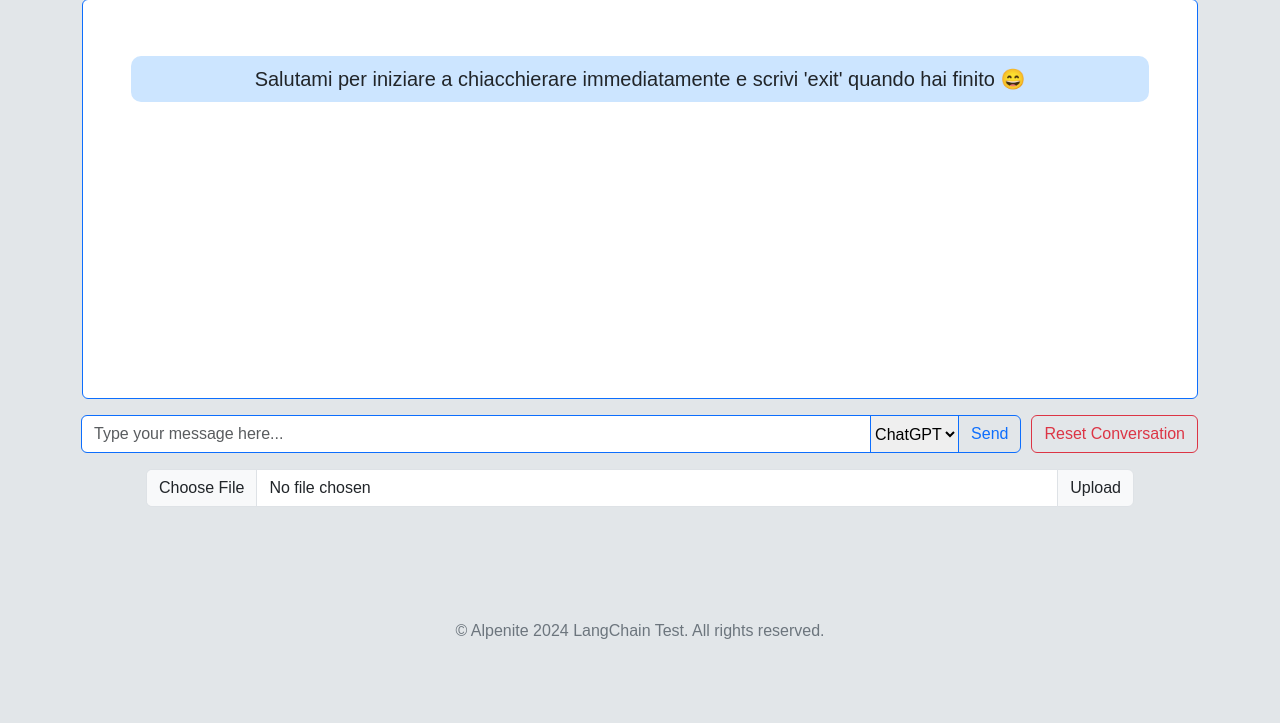
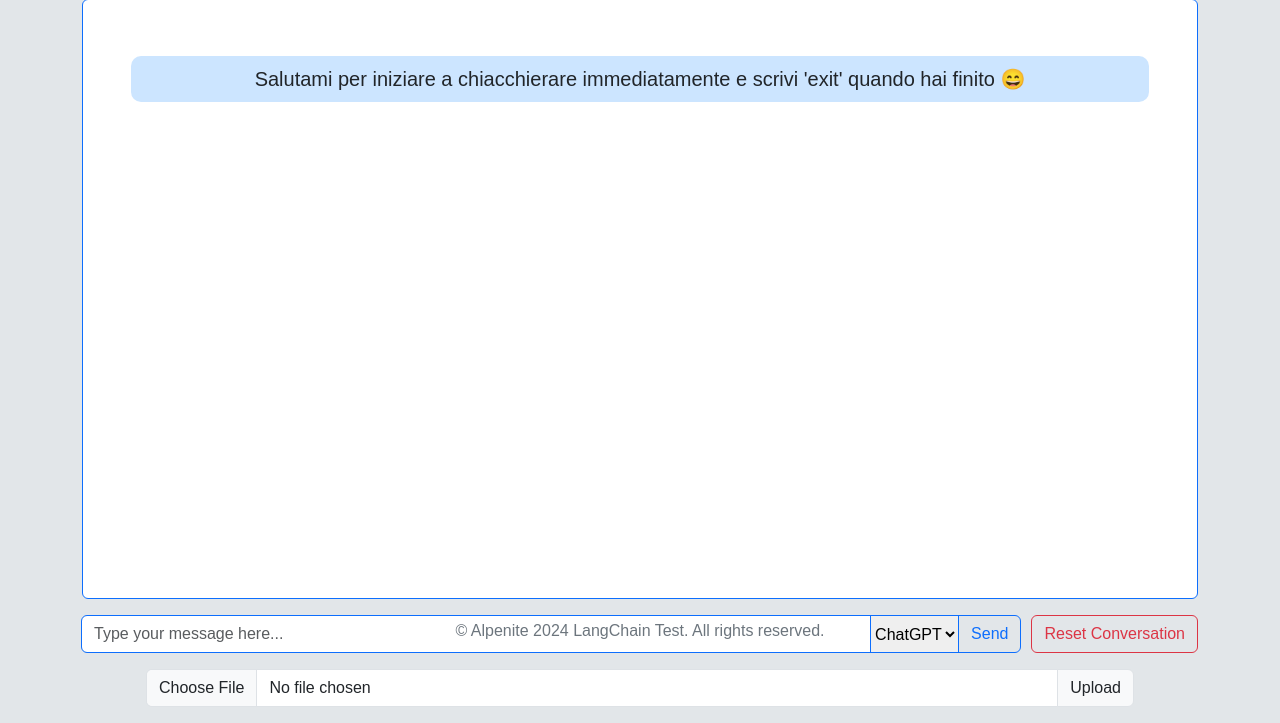
Before and after one commit to sarahelshark/LangChainChatBot, a Flask app: page / in a window 1280 px wide. Shown: the part 157-880 px from the top of the page. Before the commit the page ends 796 px from the top, so only its background shows below. Run offline with Flask 3, Linux system fonts and the light colour scheme; some libraries are stand-ins or nearby versions.

Commit message:
fix style
height of chatbox (footer will need to be improved as well)

```diff
--- a/templates/docs.html
+++ b/templates/docs.html
@@ -16,7 +16,7 @@
 
     <div class="container mt-2 " id="docs-container" role="main">
         <h1 id="digital-assistant-docs" class="text-center w-100 font-monospace text-uppercase">  <i class="fa fa-quote-left" aria-hidden="true"></i> Hello Docs!  <i class="fa fa-quote-right" aria-hidden="true"></i></h1>
-        <div id="readme-content" class="container border  border-primary rounded p-5 mb-3 fs-5" style="height: 400px; overflow-y: auto;" aria-live="polite">
+        <div id="readme-content" class="container border  border-primary rounded p-5 mb-3 fs-5" style="height: 600px; overflow-y: auto;" aria-live="polite">
             <!-- Your README.md content will be rendered here -->
         </div>
     </div>
--- a/templates/main.html
+++ b/templates/main.html
@@ -3,7 +3,7 @@
     <h1 id="digital-assistant" class="text-center w-100 font-monospace text-uppercase">
         Digit<span class="text-primary">a</span>l Ass<span class="text-primary">i</span>stant
     </h1>
-    <div id="chatbox" class="chatbox border border-primary p-5 mb-3 text-dark fs-5 rounded" style="height: 400px; overflow-y: auto;" aria-live="polite">
+    <div id="chatbox" class="chatbox border border-primary p-5 mb-3 text-dark fs-5 rounded" style="height: 600px; overflow-y: auto;" aria-live="polite">
         <div id="placeholder" class="text-dark" >
             Salutami per iniziare a chiacchierare immediatamente e scrivi 'exit' quando hai finito 😄
         </div>
```
